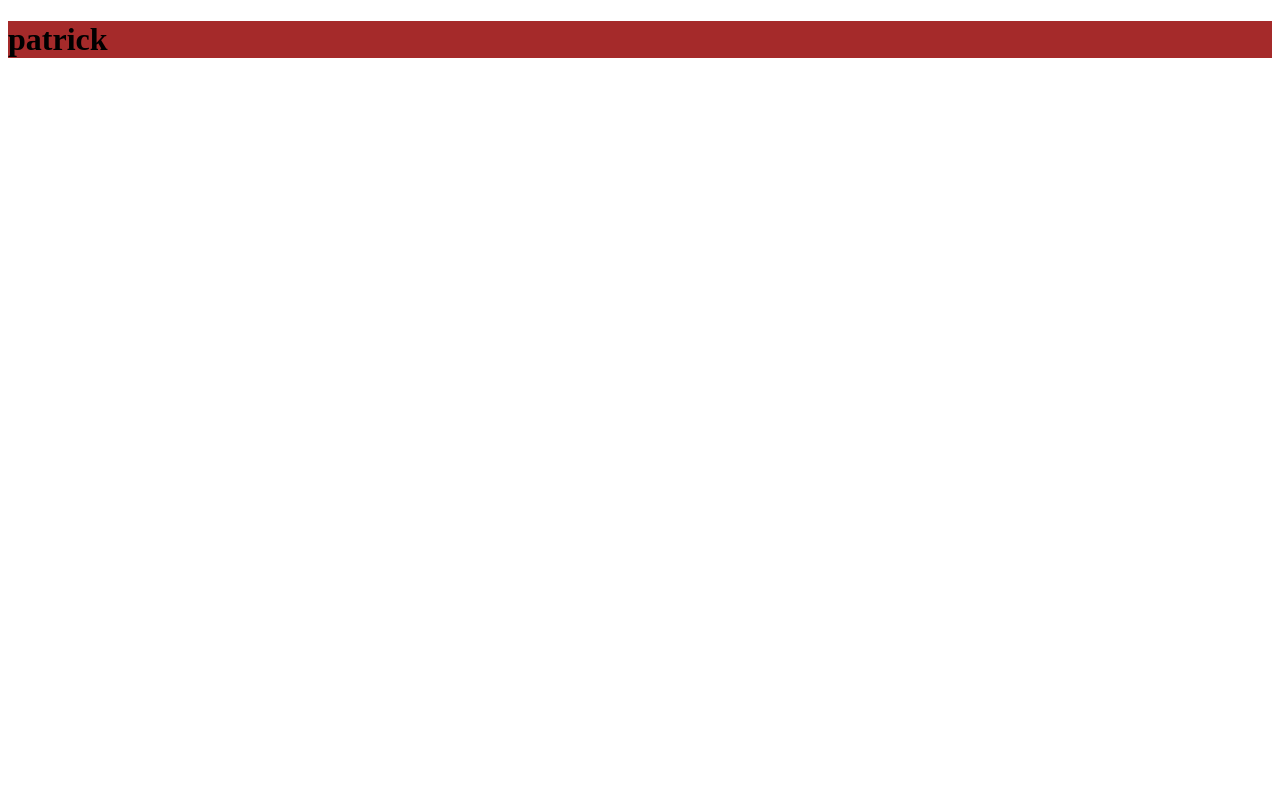
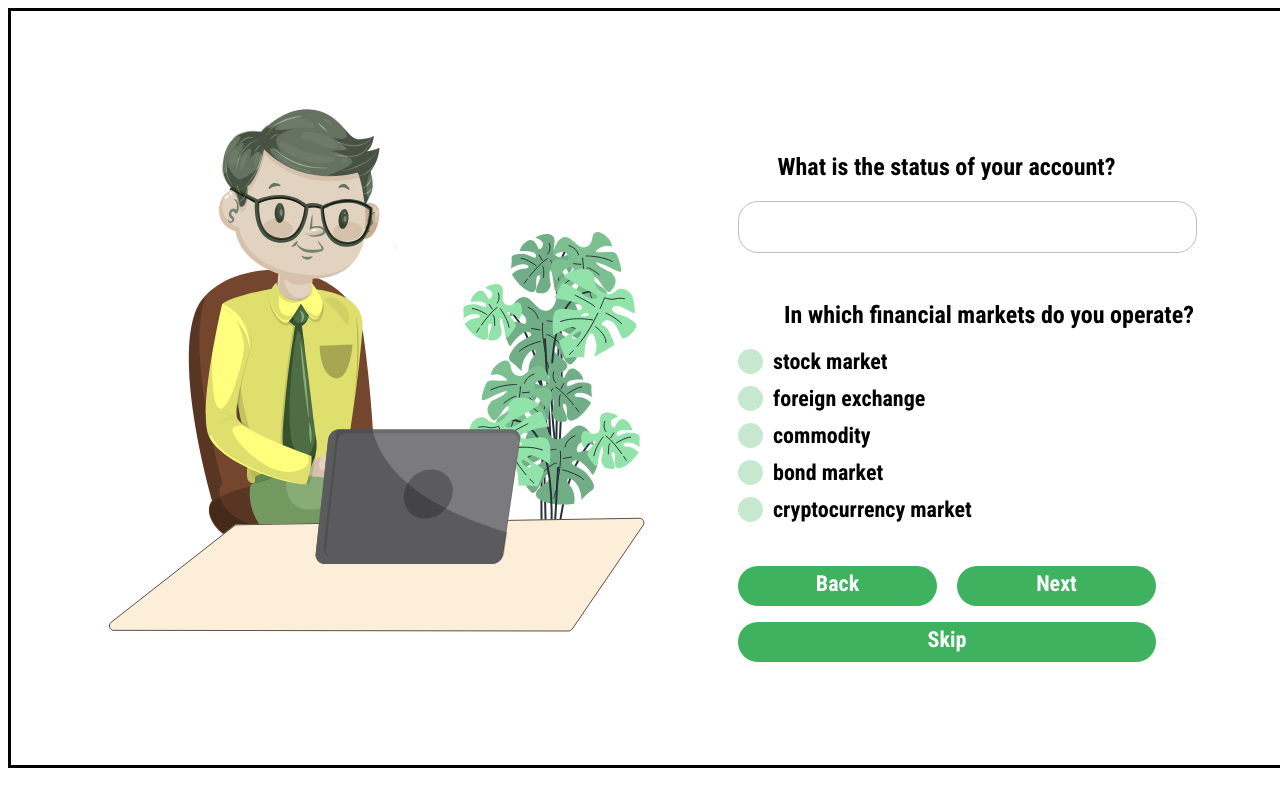
Before and after one commit to PatrickT3/Desafio, a plain HTML site: page pag_3.html in a window 1280 px wide. Drawn offline with Linux system fonts and the light colour scheme.

Commit message:
pagina 3 e checkbox validado

```diff
--- a/css/style_3.css
+++ b/css/style_3.css
@@ -1,3 +1,166 @@
-h1{
-    background-color: brown;
+/* configuração geral */
+body{
+    font-family: 'Roboto Condensed', sans-serif;
 }
+.container{
+    background: rgba(255, 255, 255, 1);
+    height: 760px;
+    width: 1280px;
+    margin-left: auto;
+    margin-right: auto;
+    box-sizing: border-box;
+    display: flex;
+    border: solid;
+}
+.le,.ld{
+    position: relative;
+    height: 100%;
+    width: 50%;
+}
+
+/* le img */
+.le img{
+    height: 528.0145874023438px;
+    width: 552.5130004882812px;
+    margin-left: 87.49349975585938px;
+    margin-top: 98px;
+}
+
+/* lado direito */
+.ld{
+    display: flex;
+    flex-direction: column;
+}
+#h2-select{
+    margin-right: 40px;
+    text-align: center;
+    margin-top: 142px;
+}
+#h2-checkbox{
+    text-align: center;
+    margin-top: 100px;
+    margin-left: 45px;
+}
+
+
+/* lado direito select */
+.slt{
+    box-sizing: border-box;
+    position: absolute;
+    width: 459px;
+    height: 52px;
+    margin-left: 90px;
+    margin-top: 190px;
+    border: 1px solid rgba(0, 0, 0, 0.25);
+    border-radius: 20px;
+}
+
+/* checkbox */
+/* The container */
+.check{
+    margin-left: 70px;
+}
+.container-box {
+    display: block;
+    position: relative;
+    padding-left: 35px;
+    margin-bottom: 12px;
+    cursor: pointer;
+    font-size: 22px;
+    user-select: none;
+    margin-left: 20px;
+  }
+
+  /* Hide the browser's default checkbox */
+  .container-box input {
+    position: absolute;
+    opacity: 0;
+    cursor: pointer;
+    height: 0;
+    width: 0;
+  }
+
+  /* Create a custom checkbox */
+  .checkmark {
+    position: absolute;
+    top: 0;
+    left: 0;
+    height: 25px;
+    width: 25px;
+    border-radius: 35px;
+    background-color: rgba(62, 178, 94, 0.3);
+    ;
+  }
+
+  /* When the checkbox is checked, add a blue background */
+  .container-box input:checked ~ .checkmark {
+    background-color: rgba(62, 178, 94, 1);
+    ;
+  }
+
+  /* Create the checkmark/indicator (hidden when not checked) */
+  .checkmark:after {
+    content: "";
+    position: absolute;
+    display: none;
+  }
+
+
+  /* botoes */
+  /* botoes div */
+.botoes-cima{
+  display: flex;
+  width: 427px;
+  margin-left: 90px;
+  margin-top: 32px;
+  font-size: 22px;
+  text-align: center;
+  line-height: 26px;
+}
+.botoes-cima #btns-1{
+  margin-right: 20px;
+}
+/* configuracao do botao*/
+#btns-1,#btns-2{
+  text-align: center;
+  font-size: 22px;
+  line-height: 25px;
+  text-decoration: none;
+  background-color:#3EB25E;
+  color:rgba(255, 255, 255, 1);
+  width: 199px;
+  height: 35px;
+  border-radius: 35px;
+  padding-top: 5px;
+  font-weight: bold;
+  transition: .5s;
+}
+#btns-1:hover,#btns-2:hover{
+  background-color: rgba(255, 255, 125, 1);
+  color: rgba(0, 0, 0, 1);
+  ;
+}
+
+/* botao baixo */
+
+#btns-3{
+  text-align: center;
+  font-size: 22px;
+  line-height: 25px;
+  text-decoration: none;
+  background-color:#3EB25E;
+  color:rgba(255, 255, 255, 1);
+  width: 418px;
+  height: 35px;
+  border-radius: 35px;
+  padding-top: 5px;
+  margin-top: 16px;
+  margin-left: 90px;
+  font-weight: bold;
+  transition: .5s;
+}
+#btns-3:hover{
+  background-color: rgba(255, 255, 125, 1);
+  color: rgba(0, 0, 0, 1);
+  ;
+}
--- /dev/null
+++ b/js/marcarDesmarcar.js
@@ -0,0 +1,6 @@
+function marcaDesmarca(caller) {
+    var checks = document.querySelectorAll('input[type="checkbox"]');
+    for(let i = 0; i < checks.length; i++) {
+      checks[i].checked = checks[i] == caller;
+    }
+  }
--- a/pag_3.html
+++ b/pag_3.html
@@ -9,6 +9,46 @@
     <title>Pag 3</title>
 </head>
 <body>
-    <h1>patrick</h1>
+    <div class="container">
+        <div class="le">
+            <img src="/img/two.svg">
+        </div>
+
+        <div class="ld">
+            <h2 id="h2-select">What is the status of your account?</h2>
+            <div class="slt">
+
+            </div>
+            <h2 id="h2-checkbox">In which financial markets do you operate?</h2>
+            <div class="check">
+                <label class="container-box">stock market
+                    <input type="checkbox" onclick="marcaDesmarca(this)">
+                    <span class="checkmark"></span>
+                  </label>
+                  <label class="container-box">foreign exchange
+                    <input type="checkbox" onclick="marcaDesmarca(this)">
+                    <span class="checkmark"></span>
+                  </label>
+                  <label class="container-box">commodity
+                    <input type="checkbox" onclick="marcaDesmarca(this)">
+                    <span class="checkmark"></span>
+                  </label>
+                  <label class="container-box">bond market
+                    <input type="checkbox" onclick="marcaDesmarca(this)">
+                    <span class="checkmark"></span>
+                  </label>
+                  <label class="container-box">cryptocurrency market
+                    <input type="checkbox" onclick="marcaDesmarca(this)">
+                    <span class="checkmark"></span>
+                  </label>
+            </div>
+            <div class="botoes-cima">
+                <a href="#" id="btns-1">Back</a>
+                <a href="#" id="btns-2">Next</a>
+            </div>
+            <a href="#" id="btns-3">Skip</a>
+        </div>
+    </div>
+    <script src="/js/marcarDesmarcar.js"></script>
 </body>
 </html>
```
